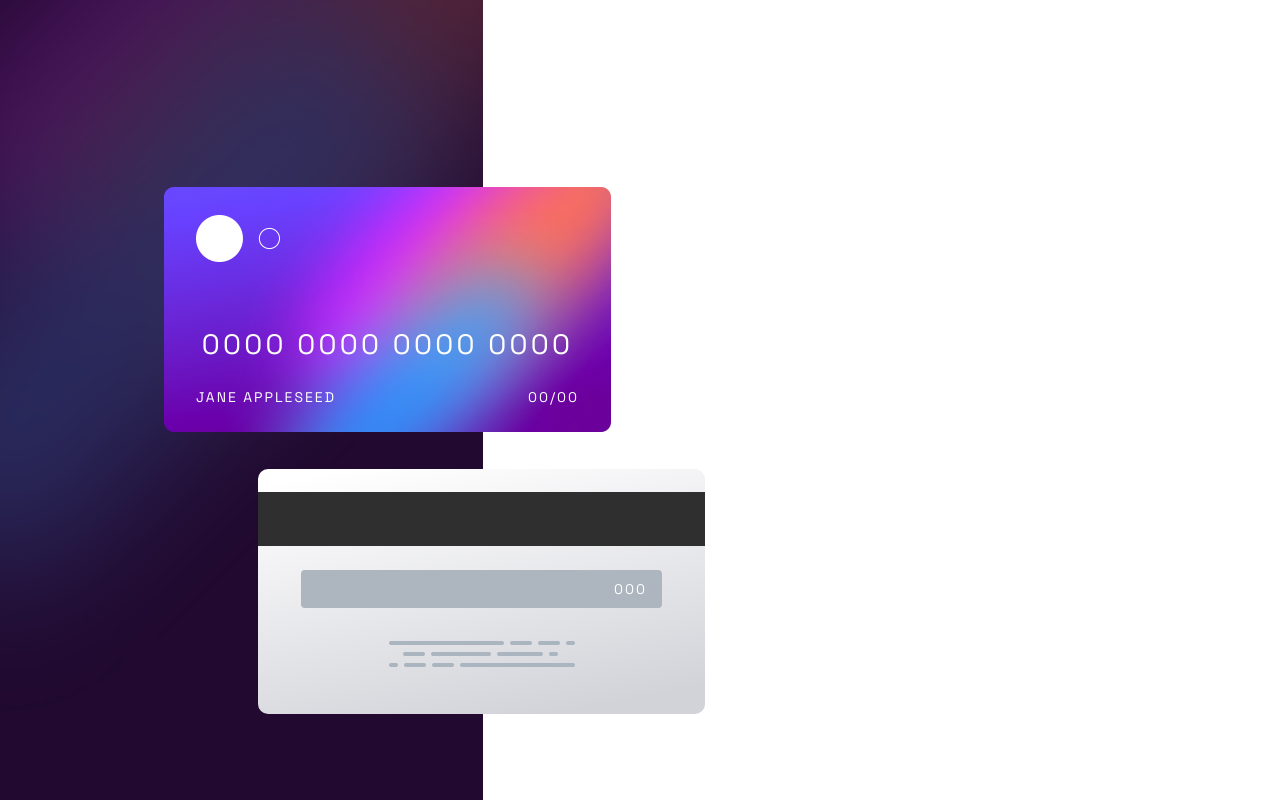
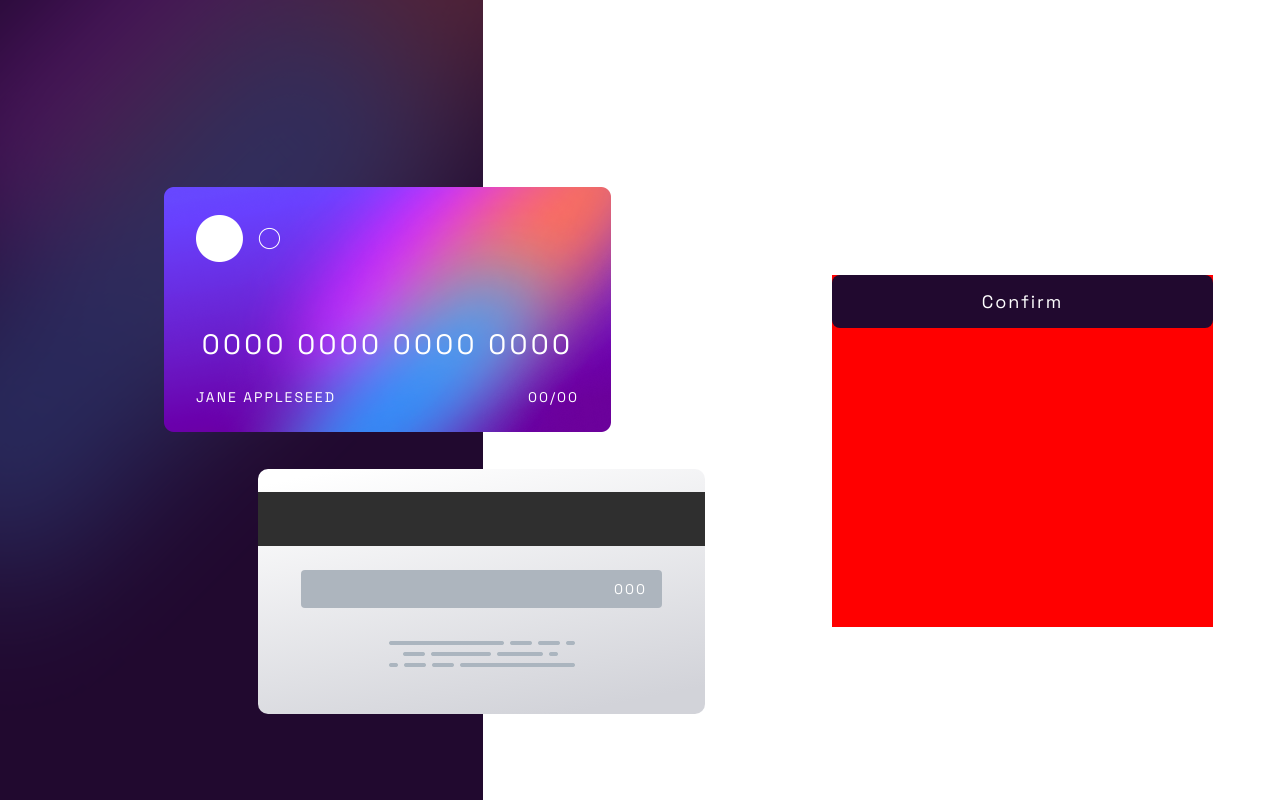
Before and after one commit to allencode11/interactive-card, a React (Create React App) app: page / in a window 1280 px wide. Built offline with nearby package versions, Linux system fonts and the light colour scheme.

Commit message:
creating btn component

```diff
--- a/public/index.html
+++ b/public/index.html
@@ -12,7 +12,7 @@
     <link rel="apple-touch-icon" href="%PUBLIC_URL%/logo192.png" />
       <link rel="preconnect" href="https://fonts.googleapis.com">
       <link rel="preconnect" href="https://fonts.gstatic.com" crossorigin>
-      <link href="https://fonts.googleapis.com/css2?family=Space+Grotesk&display=swap" rel="stylesheet"
+      <link href="https://fonts.googleapis.com/css2?family=Space+Grotesk&display=swap" rel="stylesheet">
     <link rel="manifest" href="%PUBLIC_URL%/manifest.json" />
     <title>Interactive card</title>
   </head>
--- a/src/App.js
+++ b/src/App.js
@@ -1,7 +1,12 @@
 import './App.css';
 import img from './assets/images/text.png';
+import { BtnComponent } from './components/btn/btn.component';
 
 function App() {
+
+  const onBtnClick = () => {
+    console.log('click');
+  }
   return (
     <div className='App'>
       <div className='gradient-img mask'>
@@ -28,6 +33,10 @@ function App() {
         </div>
         <img src={img} alt='text' className='text-img' />
       </div>
+
+      <div className='input-data'>
+        <BtnComponent text='Confirm' func={onBtnClick}></BtnComponent>
+      </div>
     </div>
   );
 }
--- /dev/null
+++ b/src/components/btn/btn.component.css
@@ -0,0 +1,13 @@
+.btn {
+    width: 381px;
+    height: 53px;
+    background: #21092F;
+    border-radius: 8px;
+    font-size: 18px;
+    line-height: 23px;
+    display: flex;
+    justify-content: center;
+    align-items: center;
+    text-transform: none;
+
+}
--- /dev/null
+++ b/src/components/btn/btn.component.jsx
@@ -0,0 +1,7 @@
+import './btn.component.css';
+
+export const BtnComponent = ({text = 'Confirm', func}) => {
+  return (
+    <div className='btn'>{text}</div>
+  );
+};
--- a/src/index.css
+++ b/src/index.css
@@ -138,9 +138,11 @@
     justify-content: space-between;
 }
 
-.card-owner {
+.input-data {
+    position: absolute;
+    width: 381px;
+    height: 352px;
+    left: 832px;
+    top: 275px;
+    background: red;
 }
-
-.date {
-    text-align: right;
-}
```
Also changed, not shown: package.json (+6 -2 lines), 1 other file (tests, documents, lock files or other folders).
